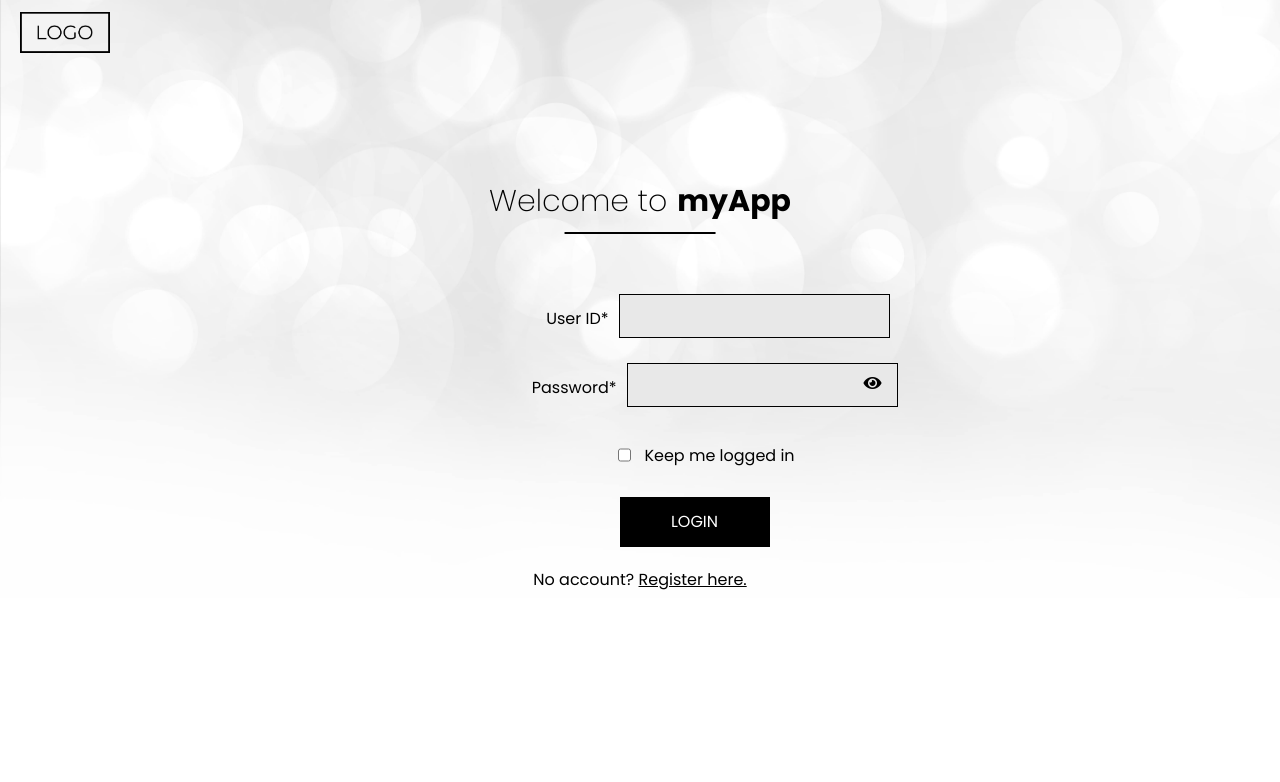
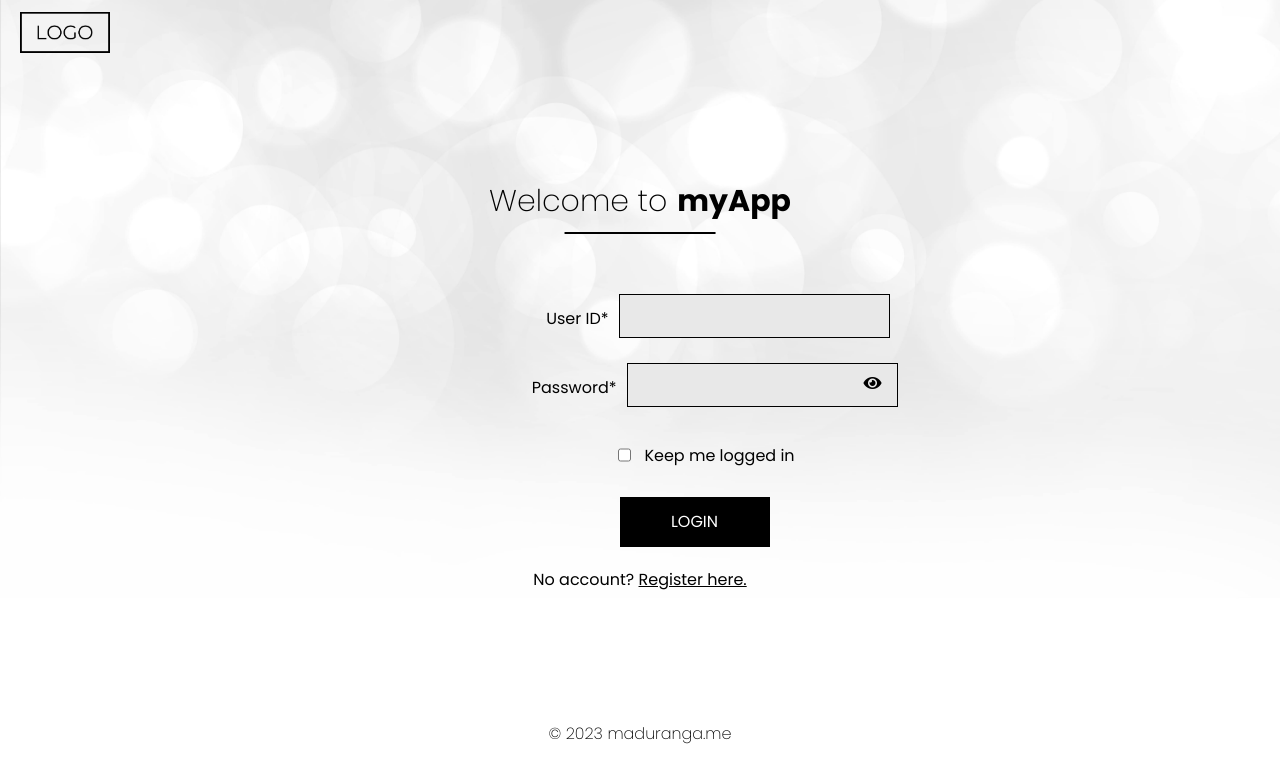
Before and after one commit to MadurangaKM/WebAppSample, a React (Create React App) app in the folder web-app-sample/: page / in a window 1280 px wide. Shown: the top 782 px of the page. Built offline with nearby package versions, Linux system fonts and the light colour scheme.

Commit message:
copyright text added

```diff
--- a/web-app-sample/src/App.js
+++ b/web-app-sample/src/App.js
@@ -43,6 +43,20 @@ function App() {
         />
         <Route path="*" element={<Navigate to="/" replace />} />
       </Routes>
+      <div
+        style={{
+          cursor: "pointer",
+          display: "flex",
+          justifyContent: "center",
+          alignItems: "center",
+          fontWeight: "lighter",
+        }}
+        onClick={() => {
+          window.open("https://www.maduranga.me/", "_blank");
+        }}
+      >
+        <p>© {new Date().getFullYear()} maduranga.me</p>
+      </div>
     </div>
   );
 }
```
